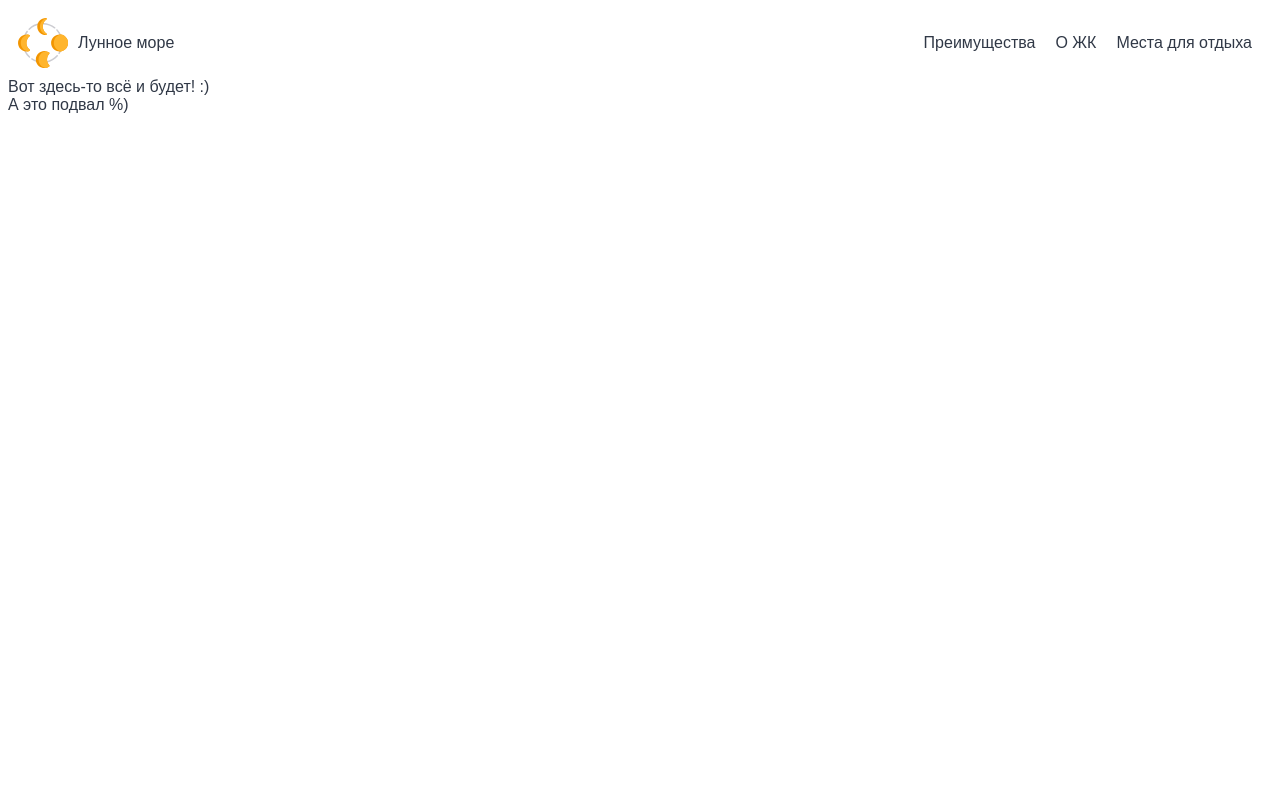
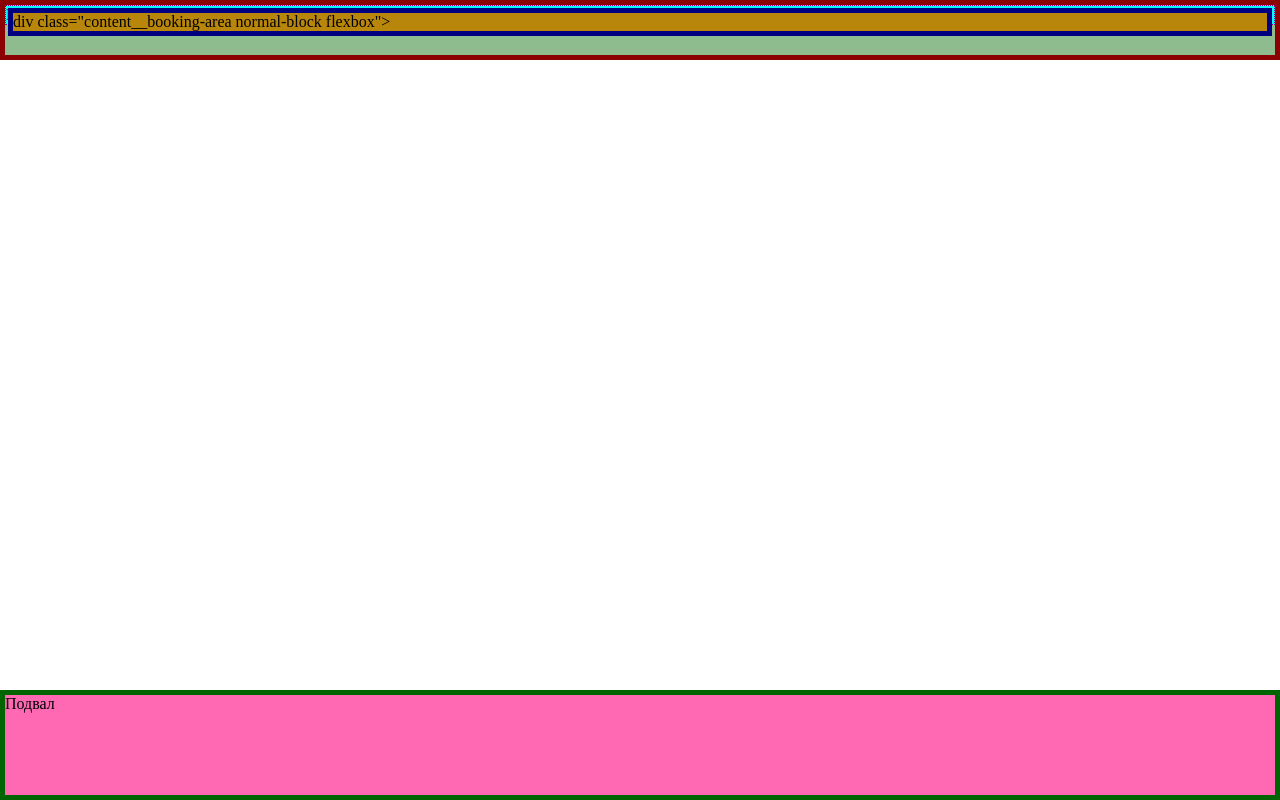
Before and after one commit to kspshnik/layout-designer-project-lvl1, a plain HTML site: page index.html in a window 1280 px wide. Drawn offline with Linux system fonts and the light colour scheme.

Commit message:
Война с позиционированием main продолжается :(

```diff
--- a/index.html
+++ b/index.html
@@ -1,30 +1,28 @@
 <!DOCTYPE html>
 <html lang="ru">
+
 <head>
     <meta charset="UTF-8">
-    <meta name="viewport" content="width=device-width, initial-scale=1.0">
+    <meta name="viewport" content="width=device-width, height=device-height, initial-scale=1.0">
     <meta http-equiv="X-UA-Compatible" content="ie=edge">
     <title>ЖК "Лунное море" by kspshnik</title>
-
+    <link rel="stylesheet" href="styles/save-dev.css">
     <link rel="stylesheet" href="styles/style.css">
 </head>
-<body>
-   <header>
-   <div class="logo-name">
-   <div class="logo"><img src="images/logo.svg" width=50px height=50px alt ="Лунное море!"></div>
-     <span class="Condominimum_name">Лунное море</span>
-     </div>
-  <nav>
-       <span class="menu-item">Преимущества</span>
-       <span class="menu-item">О ЖК</span>
-       <span class="menu-item">Места для отдыха</span>
-   </nav>
-   </header>
-   <main>
-   Вот здесь-то всё и будет! :)
-   </main>
-   <footer>
-   А это подвал %)
-   </footer>
+
+<body class="normal-block">
+    <header class="head fixed-block ">
+        <div class="top-menu flexbox normal-block top-menu_align-center">
+            Шапка
+        </div>
+    </header>
+    <main class="content normal-block flexbox">
+        div class="content__booking-area normal-block flexbox">
+        </di>
+    </main>
+    <footer class="tail fixed-block">
+        Подвал
+    </footer>
 </body>
+
 </html>
--- /dev/null
+++ b/styles/save-dev.css
@@ -0,0 +1,19 @@
+header {
+    border: 5px solid darkred;
+    background-color: darkseagreen;
+}
+
+main {
+    border: 5px solid navy;
+    background-color: darkgoldenrod;
+}
+
+footer {
+    border: 5px solid darkgreen;
+    background-color: hotpink;
+}
+
+div {
+    border: 1px dotted darkmagenta;
+    background-color: cyan;
+}
--- a/styles/style.css
+++ b/styles/style.css
@@ -1,42 +1,101 @@
 /** CSS STYLE **/
-body {
+
+.fixed-block {
+    position: fixed;
+}
+
+.normal-block {
+    position: relative;
+}
+
+.flexbox {
+    display: flex;
+}
+
+.nav-list {
+    list-style: none;
+    margin: 0;
+    padding: 0;
+}
+
+.head {
+    margin: auto;
+    height: 50px;
+    top: 0px;
+    left: 0px;
+    right: 0px;
+}
+
+.tail {
+    height: 100px;
+    bottom: 0px;
+    left: 0px;
+    right: 0px;
+}
+
+.top-menu_align-center {
+    align-items: center
+}
+
+;
+
+/** Basic content: setting fonts, colours and margins for header & footer **/
+
+.content {
     font-family: sans-serif;
     font-size: 16px;
-   color: #303846
+    color: #303846;
+    margin-top: 80px;
+    margin-left: 0;
+    margin-right: 0;
+    justify-content: center;
 }
-header {
-  display: flex;
-  flex-direction: row;
-  align-items: center;
-  max-height: 50px;
-  padding: 10px;
-  justify-content: space-between;
- }
- .logo-name {
-   display:flex;
-   max-height: 50px;
+
+.content__container {
+    max-width: 1920px;
+    flex-direction: column;
     align-items: center;
     justify-content: flex-start;
 }
-.logo {
- max-height: 50px;
- max-width: 50px;
+
+.top-menu {
+    position: relative;
+    flex-direction: row;
+    justify-content: space-between;
 }
-.Condominimum_name {
-  display: flex;
-  max-height: 50px;
-  margin-left:10px;
+
+.top-menu__logo {
+    flex-direction: row;
+    justify-content: flex-start;
 }
- nav {
-     display: flex;
-     align-items: center;
+
+.top-menu__icon {
+    background-image: url(../images/logo.svg);
+    width: 50px;
+    height: 50px;
+}
+
+.top-menu__name {
+    margin-left: 10px;
+}
+
+.top-menu__nav {
     justify-content: flex-end;
     flex-wrap: no-wrap;
 }
- .menu {
-     display: flex;
-     justify-content: space-around;
-  }
- .menu-item {
+
+.top-menu__nav-item {
     margin: auto 10px auto 10px;
 }
+
+.content__booking-area {
+    background-image: url(../images/moonscape.png);
+    background-size cover;
+    background-position: center;
+    background-origin: padding-box;
+    background-color: green;
+}
+
+background-color: green;
+
+}
```
Also changed, not shown: index2.html (added, +36 -0 lines), images/moonscape.png (added). Lines whose indentation alone changed are shown as unchanged.
